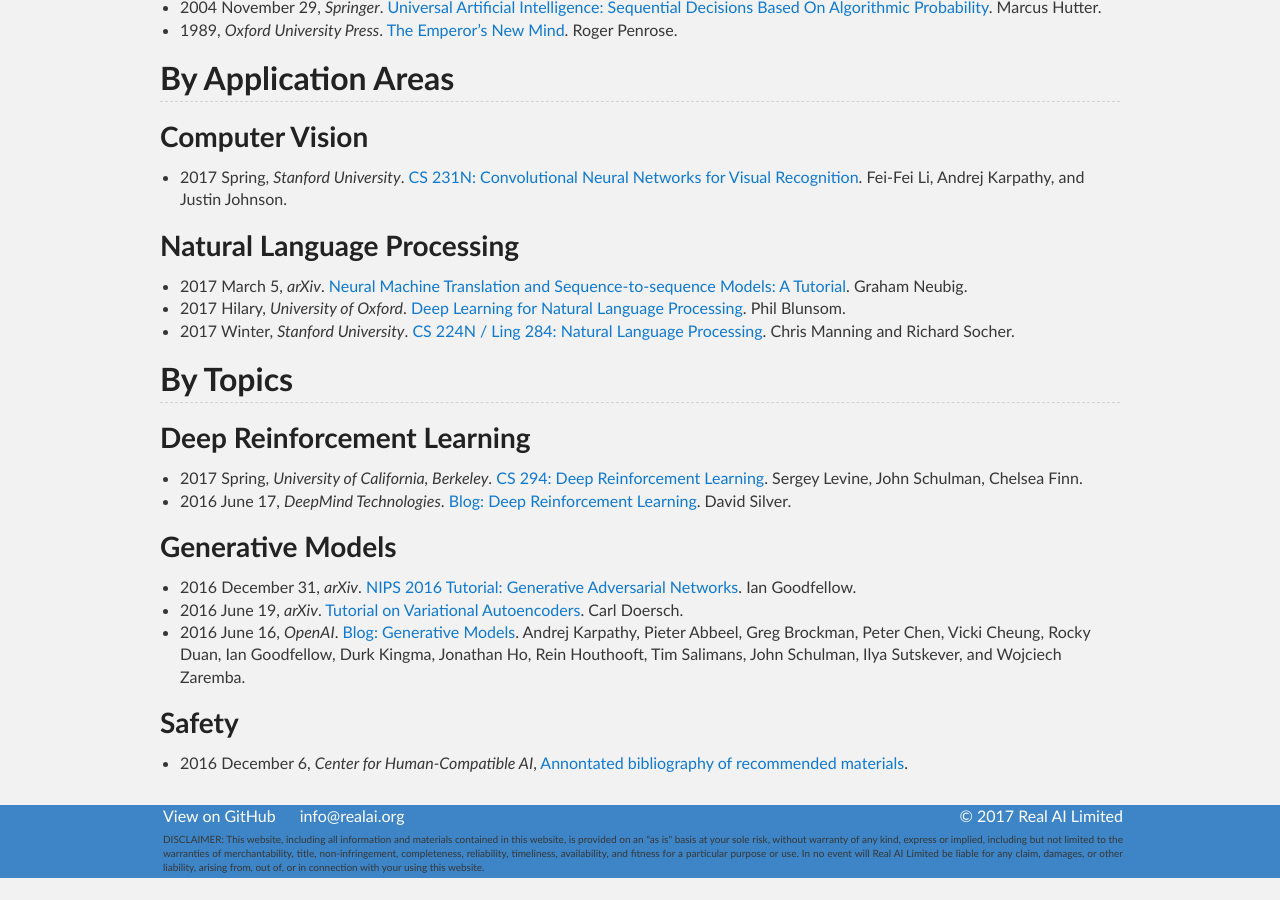
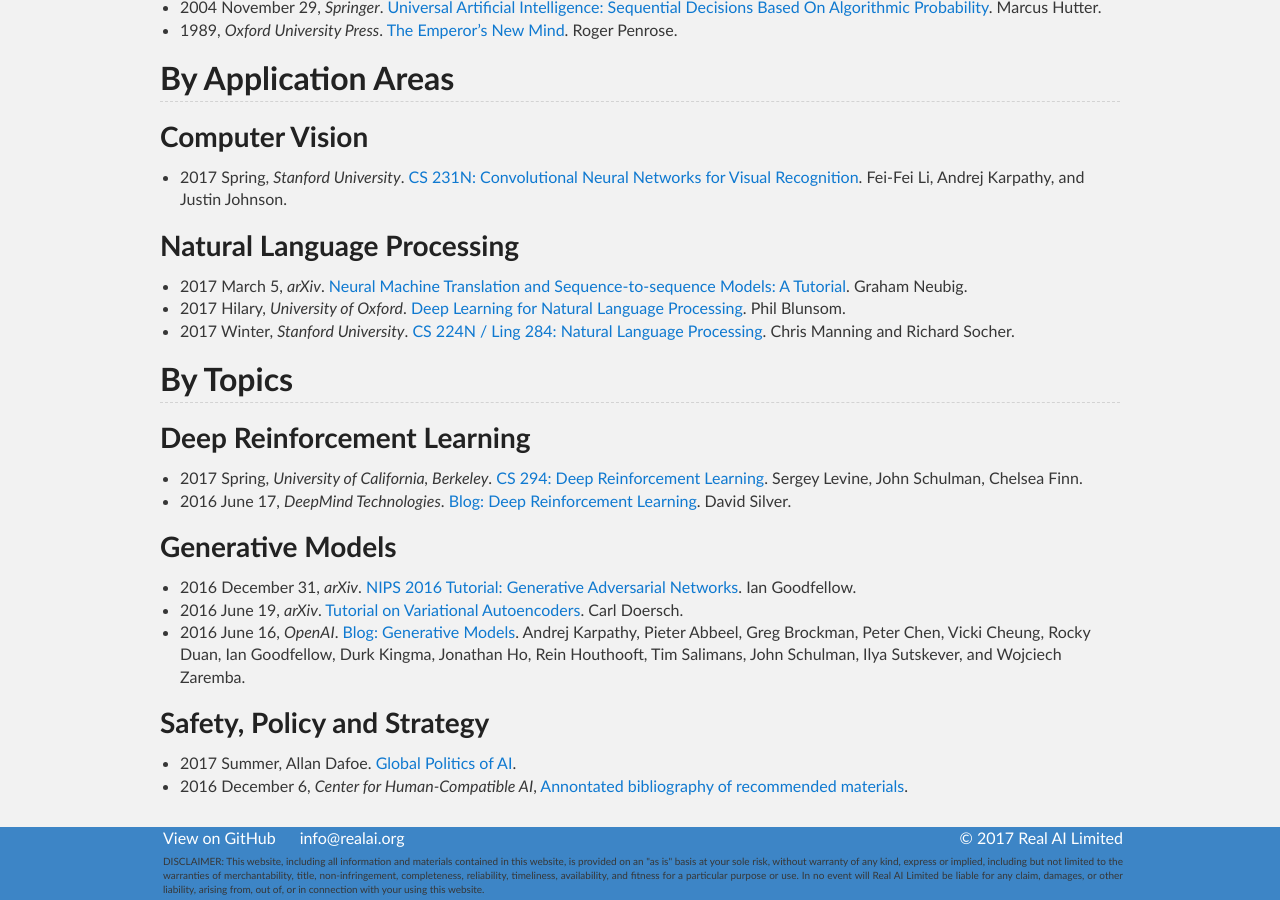
Before and after one commit to Tonywuhk/realai.org, a Jekyll site: the page built from resources/curriculum.md, in a window 1280 px wide and 900 px high, scrolled down 1184 px. Built offline with Jekyll 4.4.1, drawn with Linux system fonts in a browser that asks for light colours; our own code applies the rules of GitHub Pages for plain Markdown files; comment, search, counter and statistics services are not loaded; the repository's description, which GitHub fills in, is left out; before the commit the page ends 2062 px from its top, so only the background shows below that.

Commit message:
Update curriculum.md

```diff
--- a/resources/curriculum.md
+++ b/resources/curriculum.md
@@ -76,6 +76,7 @@
 * 2016 June 19, *arXiv*. [Tutorial on Variational Autoencoders](https://arxiv.org/abs/1606.05908). Carl Doersch.
 * 2016 June 16, *OpenAI*. [Blog: Generative Models](https://openai.com/blog/generative-models/). Andrej Karpathy, Pieter Abbeel, Greg Brockman, Peter Chen, Vicki Cheung, Rocky Duan, Ian Goodfellow, Durk Kingma, Jonathan Ho, Rein Houthooft, Tim Salimans, John Schulman, Ilya Sutskever, and Wojciech Zaremba.
 
-### Safety
+### Safety, Policy and Strategy
 
+* 2017 Summer, Allan Dafoe. [Global Politics of AI](http://www.allandafoe.com/aiclass).
 * 2016 December 6, *Center for Human-Compatible AI*, [Annontated bibliography of recommended materials](http://humancompatible.ai/bibliography).
```
